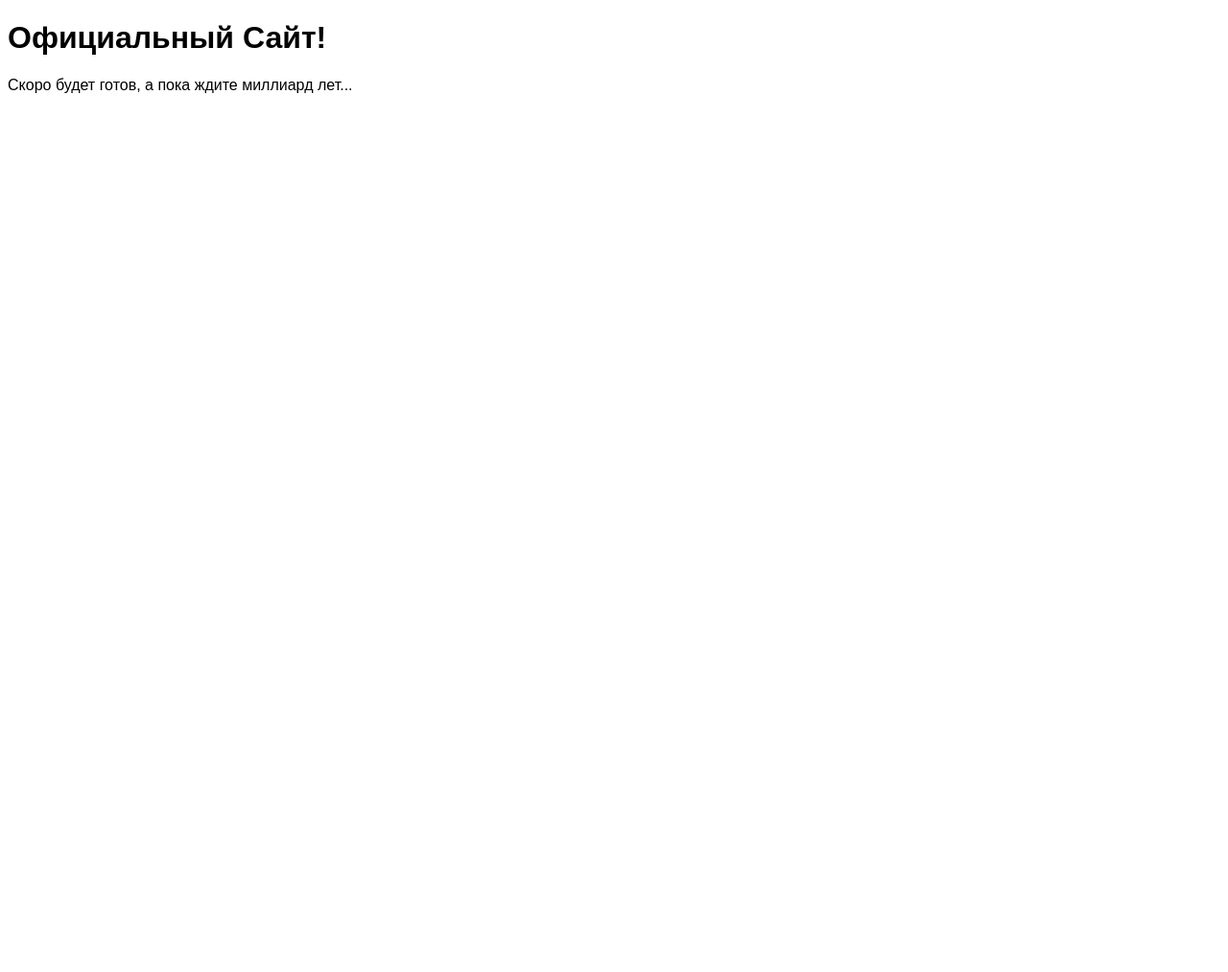
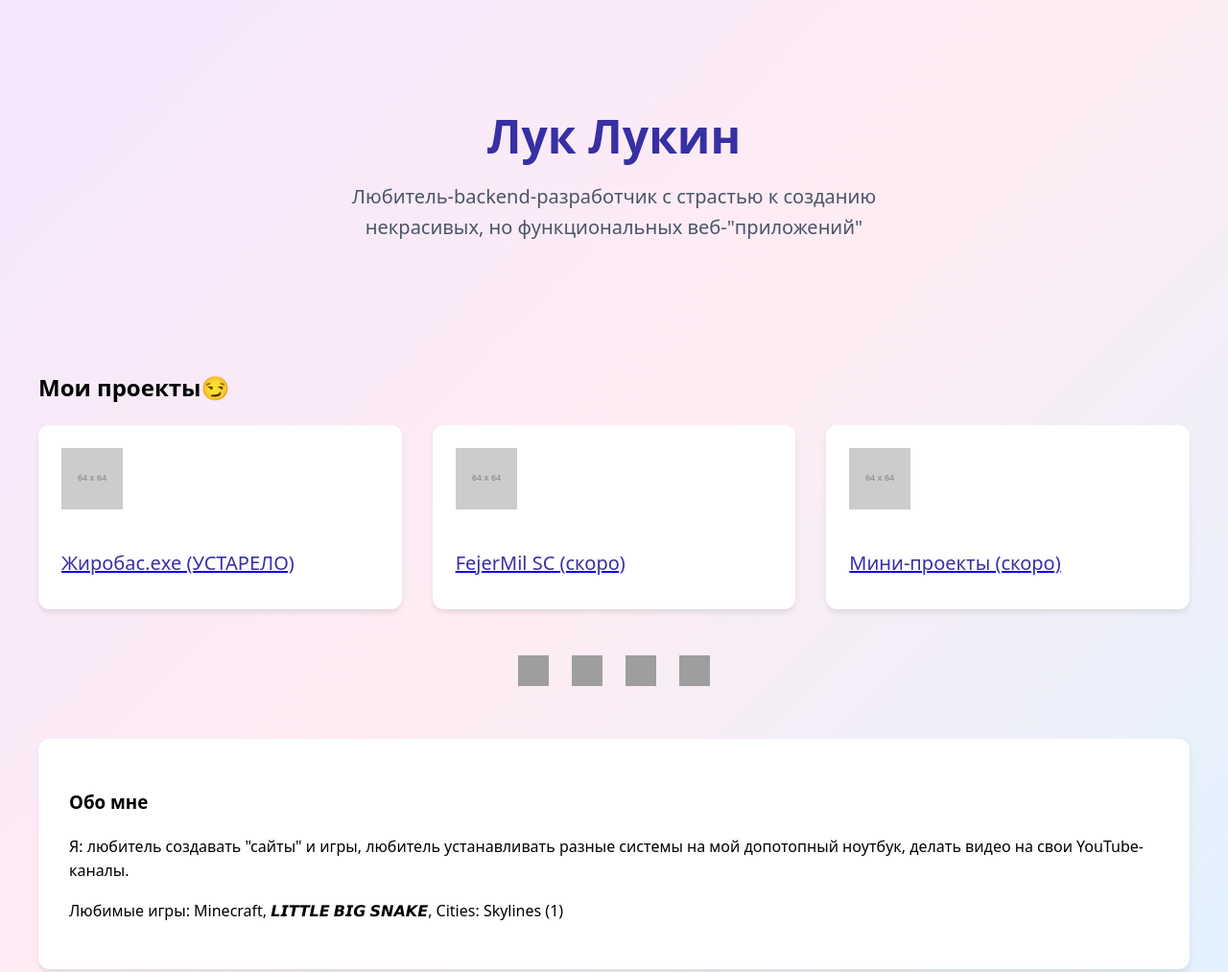
Before and after one commit to uid3333/uid3333.github.io, a plain HTML site: page index.html in a window 1280 px wide. Shown: the top 1013 px of the page at 96% size. Before the commit the page ends 800 px from the top, so only its background shows below. Drawn offline with Linux system fonts and the light colour scheme; grey boxes are pictures that could not be loaded; placeholder pictures from the web are drawn by us.

Commit message:
Update index.html

```diff
--- a/index.html
+++ b/index.html
@@ -1,8 +1,195 @@
 <!DOCTYPE html>
-<html>
-<head><title>Криворукий сайт</title></head>
-<body style="font-family: sans-serif">
-<h1>Официальный Сайт!</h1>
-<p>Скоро будет готов, а пока ждите миллиард лет...</p>
+<html lang="ru">
+<head>
+    <meta charset="UTF-8">
+    <meta name="viewport" content="width=device-width, initial-scale=1.0">
+    <title>Мой сайт</title>
+    <style>
+        body {
+            margin: 0;
+            min-height: 100vh;
+            background: linear-gradient(135deg, #f3e8ff 0%, #ffecf3 50%, #e0f2ff 100%);
+            font-family: system-ui, sans-serif;
+            line-height: 1.6;
+        }
+
+        .container {
+            max-width: 1200px;
+            margin: 0 auto;
+            padding: 2rem;
+            display: grid;
+            gap: 3rem;
+        }
+
+        .hero {
+            text-align: center;
+            padding: 4rem 2rem;
+        }
+
+        .hero h1 {
+            font-size: 3rem;
+            color: #3730a3;
+            margin: 0.5rem 0;
+        }
+
+        .hero p {
+            color: #4a5568;
+            font-size: 1.25rem;
+            max-width: 600px;
+            margin: 0 auto;
+        }
+
+        .projects-grid {
+            display: grid;
+            grid-template-columns: repeat(auto-fit, minmax(250px, 1fr));
+            gap: 2rem;
+        }
+
+        .project-card {
+            background: white;
+            border-radius: 12px;
+            padding: 1.5rem;
+            box-shadow: 0 4px 6px -1px rgba(0, 0, 0, 0.1);
+            transition: transform 0.3s, box-shadow 0.3s;
+        }
+
+        .project-card:hover {
+            transform: translateY(-4px);
+            box-shadow: 0 10px 20px rgba(0, 0, 0, 0.1);
+        }
+
+        .project-icon {
+            width: 64px;
+            height: 64px;
+            margin: 0 auto 1rem;
+            object-fit: contain;
+        }
+
+        .project-title {
+            font-size: 1.25rem;
+            color: #3730a3;
+            margin: 1rem 0 0.5rem;
+        }
+
+        .social-links {
+            display: flex;
+            gap: 1.5rem;
+            justify-content: center;
+            flex-wrap: wrap;
+        }
+
+        .social-icon {
+            width: 32px;
+            height: 32px;
+            transition: transform 0.2s;
+        }
+
+        .social-icon:hover {
+            transform: scale(1.1);
+        }
+
+        .text-block {
+            background: white;
+            border-radius: 12px;
+            padding: 2rem;
+            box-shadow: 0 4px 6px -1px rgba(0, 0, 0, 0.1);
+        }
+    </style>
+</head>
+<body>
+    <div class="container">
+        <!-- Hero of the year section -->
+        <div class="hero">
+            <h1>Лук Лукин</h1>
+            <p>Любитель-backend-разработчик с страстью к созданию некрасивых, но функциональных веб-"приложений"</p>
+        </div>
+
+        <!-- Мои проекты -->
+        <section>
+            <h2 class="text-2xl font-bold mb-6 text-center text-purple-900">Мои проекты😏</h2>
+            <div class="projects-grid" id="projects"></div>
+        </section>
+
+        <!-- Ссылочки на соцсети -->
+        <div class="social-links" id="social"></div>
+
+        <!-- Описание меня самого -->
+        <div class="text-block">
+            <h3 class="text-xl font-semibold mb-4 text-purple-800">Обо мне</h3>
+            <p>Я: любитель создавать "сайты" и игры, любитель устанавливать разные системы на мой допотопный ноутбук, делать видео на свои YouTube-каналы.</p>
+			<p>Любимые игры: Minecraft, 𝙇𝙄𝙏𝙏𝙇𝙀 𝘽𝙄𝙂 𝙎𝙉𝘼𝙆𝙀, Cities: Skylines (1)</p>
+        </div>
+    </div>
+
+    <script>
+        // Мои ПРОЕКТЫ!!!!
+        const projects = [
+            {
+                title: 'Жиробас.ехе (УСТАРЕЛО)',
+                icon: 'https://placehold.co/64x64/png?text=Ж.Е&font=roboto',
+                link: 'https://gamejolt.com/games/zhirobas/648406'
+            },
+            {
+                title: 'FejerMil SC (скоро)',
+                icon: 'https://placehold.co/64x64/png?text=FM&font=roboto',
+                link: '/fejermil'
+            },
+            {
+                title: 'Мини-проекты (скоро)',
+                icon: 'https://placehold.co/64x64/png?text=МП&font=roboto',
+                link: '/miniprojects'
+            }
+        ];
+
+        // Социальные сети
+        const socialMedia = [
+            {
+                name: 'YouTube канал',
+                icon: 'https://luklukin.ru/icons/yt.png',
+                link: 'https://www.youtube.com/@LUKLUKINyt'
+            },
+            {
+                name: 'YouTube канал №2',
+                icon: 'https://luklukin.ru/icons/yt.png',
+                link: 'https://www.youtube.com/@Лукин-2'
+            },
+            {
+                name: 'Telegram',
+                icon: 'https://luklukin.ru/icons/tg.png',
+                link: 'https://t.me/luklukinNew'
+            },
+			{
+                name: 'Discord-сервер (скоро)',
+                icon: 'https://luklukin.ru/icons/dc.png',
+                link: '#'
+            }
+        ];
+
+        // Мои проекты рендер
+        function renderProjects() {
+            const container = document.getElementById('projects');
+            container.innerHTML = projects.map(project => `
+                <a href="${project.link}" class="project-card group">
+                    <img src="${project.icon}" alt="${project.title}" class="project-icon">
+                    <div class="project-title">${project.title}</div>
+                </a>
+            `).join('');
+        }
+
+        // То же самое с соцсетями
+        function renderSocial() {
+            const container = document.getElementById('social');
+            container.innerHTML = socialMedia.map(item => `
+                <a href="${item.link}" target="_blank" rel="noopener">
+                    <img src="${item.icon}" alt="${item.name}" class="social-icon">
+                </a>
+            `).join('');
+        }
+
+        // Инициализация
+        renderProjects();
+        renderSocial();
+    </script>
 </body>
 </html>
+"Copyright" 2025 Лук Лукин
```
